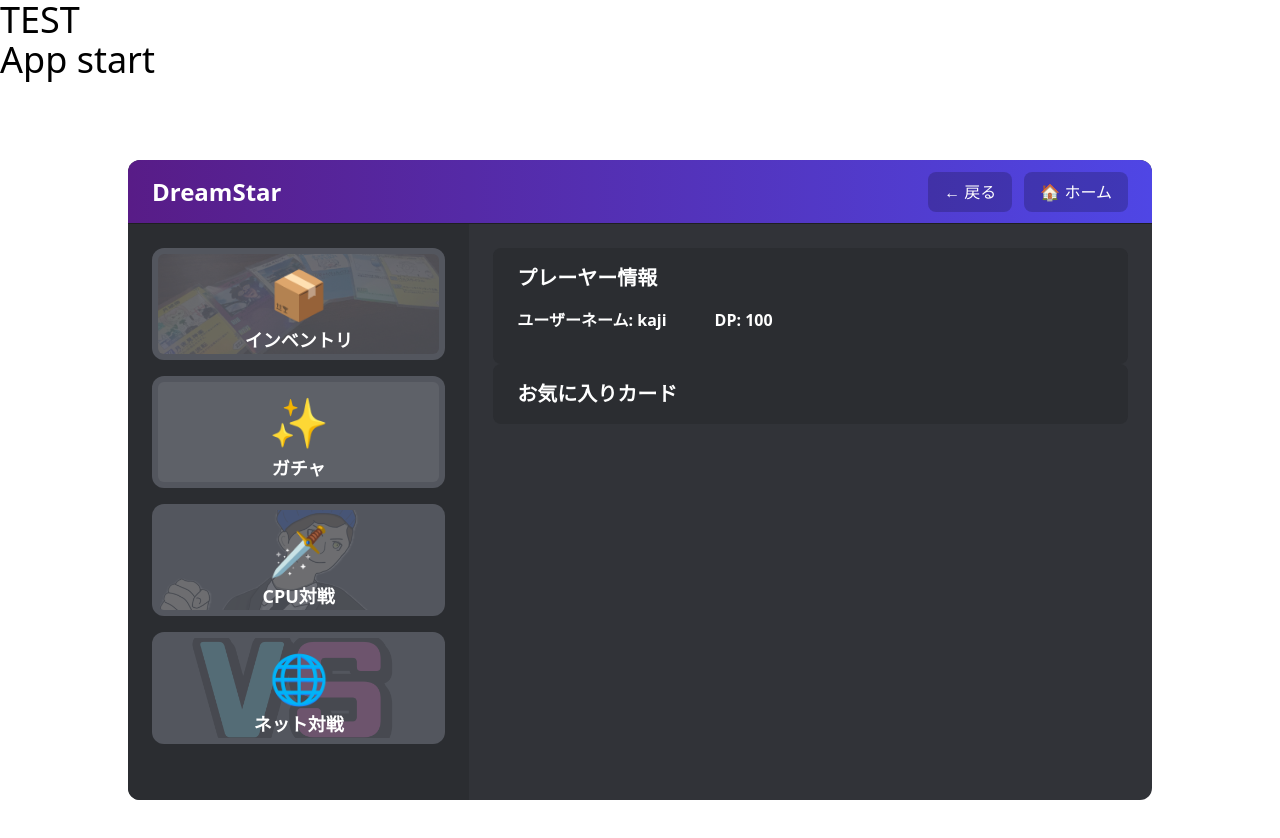
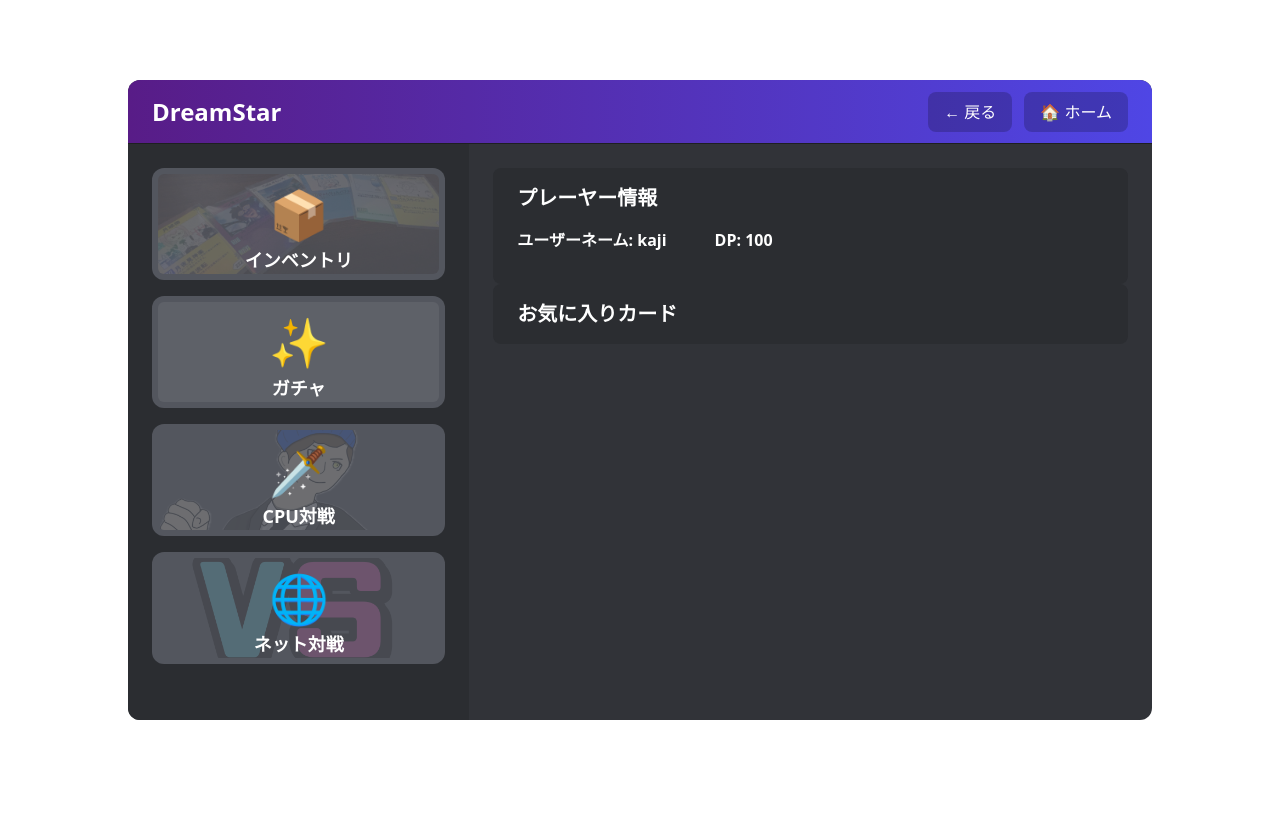
Before and after one commit to kajikaji5678/dream-star, a React (Vite) app: page / in a window 1280 px wide. Shown: the top 838 px of the page. After the commit the page ends 800 px from the top, so only its background shows below. Built offline with nearby package versions, Linux system fonts and the light colour scheme; grey boxes are pictures that could not be loaded.

Commit message:
LOG連続表示

```diff
--- a/src/App.tsx
+++ b/src/App.tsx
@@ -9,7 +9,14 @@ import Result from "./pages/Result";
 console.log("App.tsx Start");
 
 export default function App() {
-  const [status, setStatus] = useState("App start");
+
+  const [logs, setLogs] = useState<string[]>([]);
+
+  function addLog(msg: string) {
+    setLogs((prevLogs) => {
+      return [...prevLogs, msg]
+    });
+  }
 
   useEffect(() => {
 
@@ -18,17 +25,14 @@ export default function App() {
     ).has("frame_id");
 
     if (!isDiscordActivity) {
-      console.log("Running outside Discord Activity");
       return;
     }
 
     async function connect() {
       try {
         if (!discordSdk) return;
-        setStatus("before ready");
 
         await discordSdk.ready();
-        setStatus("ready done");
 
         const auth = await discordSdk.commands.authorize({
           client_id: import.meta.env.VITE_DISCORD_CLIENT_ID,
@@ -38,7 +42,6 @@ export default function App() {
           scope: ["identify"],
         })
 
-        setStatus(`auth done: ${auth.code}`);
 
         const res = await fetch("/api/auth/discord", {
           method: "POST",
@@ -50,10 +53,10 @@ export default function App() {
           }),
         });
 
-        console.log("4: fetch done");
+        addLog("fetch done");
 
         const data = await res.json();
-        console.log("5: response", data);
+        addLog(`response ${JSON.stringify(data)}`);
       } catch (e) {
         console.log(e);
       }
@@ -65,9 +68,7 @@ export default function App() {
   return (
     <>
     <div className="text-4xl">
-      TEST
-      <br />
-      {status}
+      {logs.map((log, index) => (<div key={index}>{log}</div>))}
     </div>
       <BrowserRouter>
         <Routes>
```
